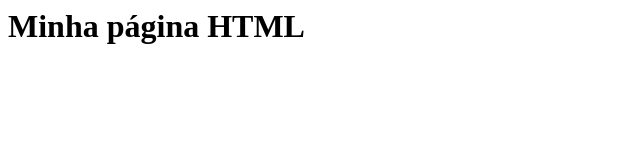
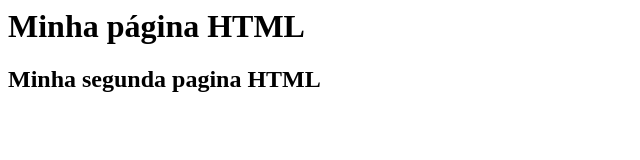
Before and after one commit to math-rafaini/gama-no-github, a plain HTML site: page index.html in a window 1280 px wide. Shown: the whole page, without its empty margins (0-640 px from the left). Drawn offline with Linux system fonts and the light colour scheme.

Commit message:
arquivo index.html modificado mais uma vez

```diff
--- a/index.html
+++ b/index.html
@@ -1,5 +1,6 @@
 <html>
   <body>
     <h1>Minha página HTML</h1>
+    <h2>Minha segunda pagina HTML</h2>
   </body>
 </html>
```
